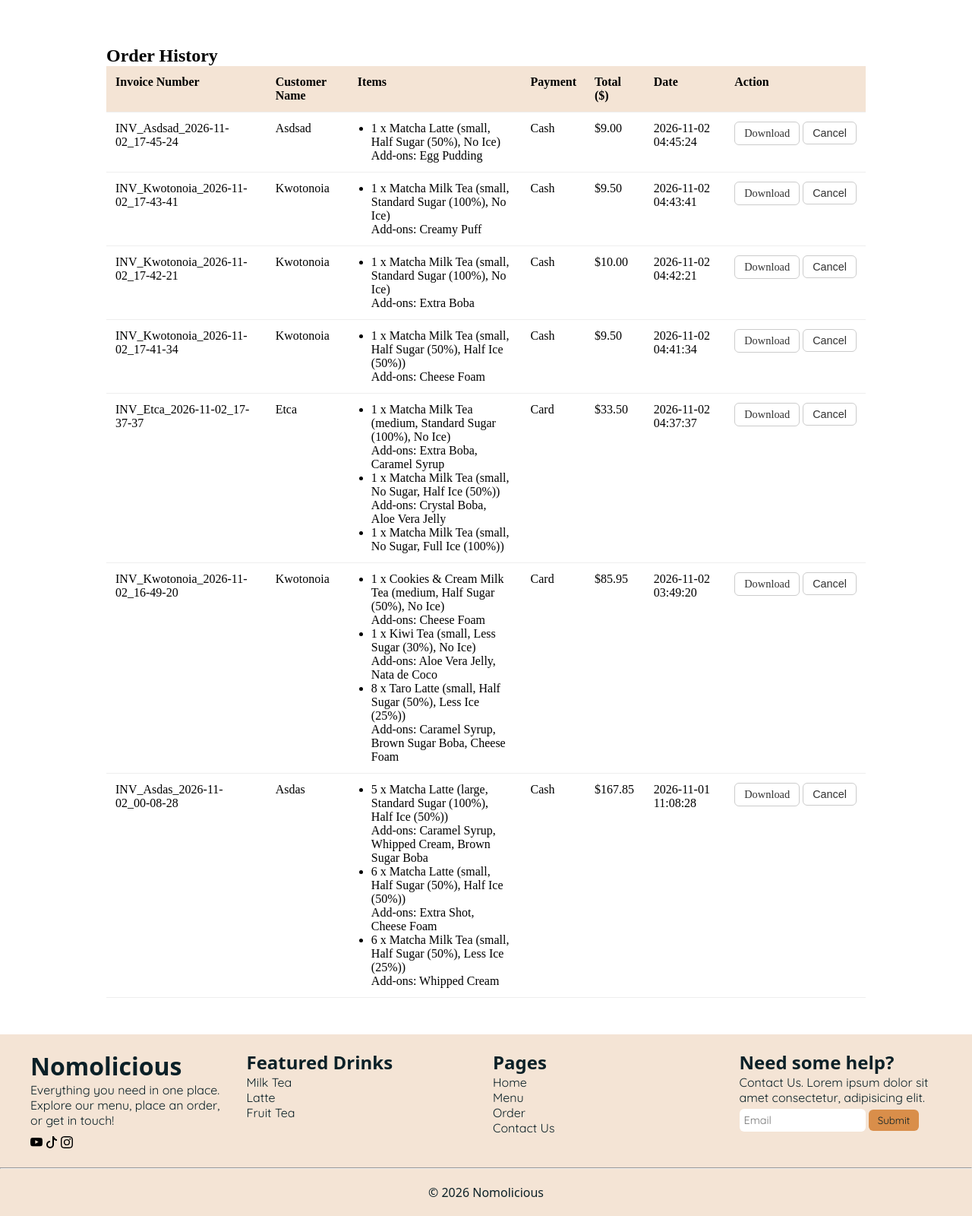
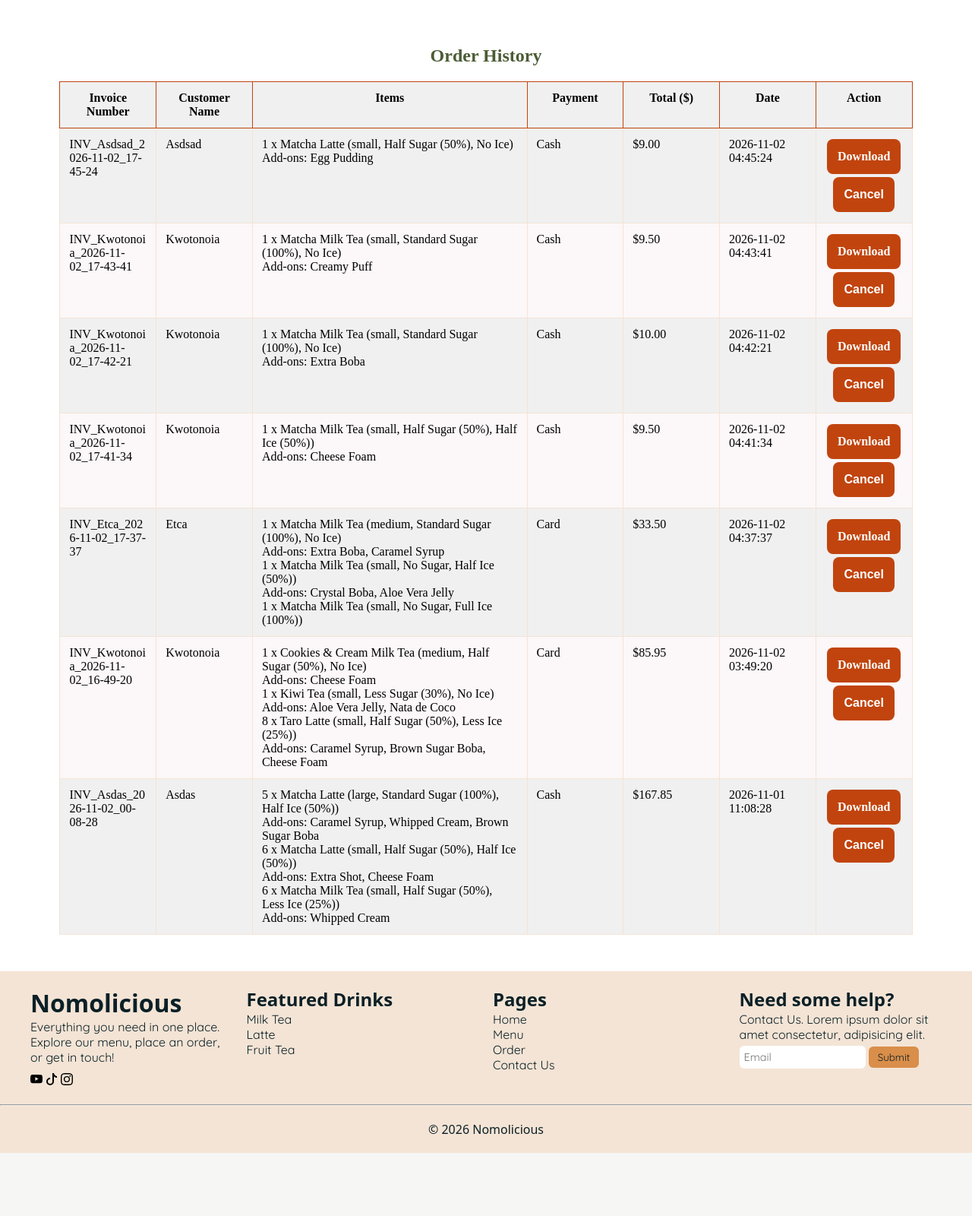
Before and after one commit to k-1224/Drink-Shop, a Flask app: page /order_history in a window 1280 px wide. Shown: the part 60-1660 px from the top of the page at 76% size. After the commit the page ends 1577 px from the top, so only its background shows below. Run offline with Flask 3, Linux system fonts and the light colour scheme; data comes from the database, SQL or seed files in the repository; some web fonts are replaced.

Commit message:
make a few changes styling my order_history page

```diff
--- a/STATIC/CSS/order.css
+++ b/STATIC/CSS/order.css
@@ -413,67 +413,95 @@
 
 /* ORDER HISTORY */
 .history-page {
-  max-width: 1000px;
-  margin: 0 auto;
   padding: 60px 16px 48px;
 }
 
+.history-page h2 {
+  text-align: center;
+  margin-bottom: 20px;
+  color: #4B5C35;
+}
+
 .history {
-  overflow-x: auto;
+  display: flex;
+  justify-content: center;
 }
 
 .history table {
-  width: 100%;
+  width: 90%;
   border-collapse: collapse;
-  background: #fff;
+  background-color: var(--base-color);
+  table-layout: fixed;
 }
 
 .history th,
 .history td {
   padding: 12px;
-  border-bottom: 1px solid #eee;
-  text-align: left;
   vertical-align: top;
+  border: 1px solid var(--secondary-background);
+  overflow-wrap: anywhere;
 }
 
 .history th {
-  background: var(--secondary-background);
+  background-color: #f0f0f0;
+  border: 1px solid var(--cta-color);
 }
 
-.history ul {
-  margin: 0;
-  padding-left: 18px;
+.history th:nth-child(3) {
+  width: 30%;
+}
+
+.history tr:nth-child(even) {
+  background-color: var(--base-color);
+}
+
+.history tr:nth-child(odd) {
+  background-color: #f0f0f0;
+}
+
+.history tr:hover {
+  background-color: rgba(217, 142, 74, 0.15);
+}
+
+.history li {
+  list-style-type: none;
 }
 
 .td-button {
-  white-space: nowrap;
+  text-align: center;
 }
 
 .order-form {
-  display: inline;
+  display: flex;
+  justify-content: center;
 }
 
 .action {
   display: inline-block;
-  padding: 6px 12px;
-  border: 1px solid #ccc;
-  border-radius: 6px;
-  background: #fff;
-  color: #333;
-  font-size: 0.9rem;
+  margin: 2px 0;
+  border: none;
+  color: white;
+  background-color: var(--cta-color);
+  padding: 14px;
+  border-radius: 8px;
+  font-weight: bold;
+  font-size: 1rem;
   text-decoration: none;
   cursor: pointer;
 }
 
 .action:hover {
-  background: #f3f3f3;
+  background-color: #a33a0c;
 }
 
-.flashes {
+/* flash messages */
+.history-page .flashes {
+  padding-left: 10px;
+  color: rgb(137, 202, 114);
+  font-weight: bold;
   list-style: none;
-  padding: 0;
 }
 
-.flashes .error {
-  color: #c0392b;
+.history-page .error {
+  color: rgb(202, 114, 114);
 }
--- a/templates/order.html
+++ b/templates/order.html
@@ -18,7 +18,7 @@
             <a href="{{ url_for('order_history') }}" class="success-btn">View order</a>
             <a href="{{ url_for('menu') }}" class="success-btn secondary">Back to menu</a>
         </div>
-        <p class="success-note">You can download your invoice from your order history.</p>
+        <p class="success-note">You can download your invoice from your order history which can be found by clicking the account icon.</p>
     </div>
     {% elif cart %}
     <h1>Your Order</h1>
```
